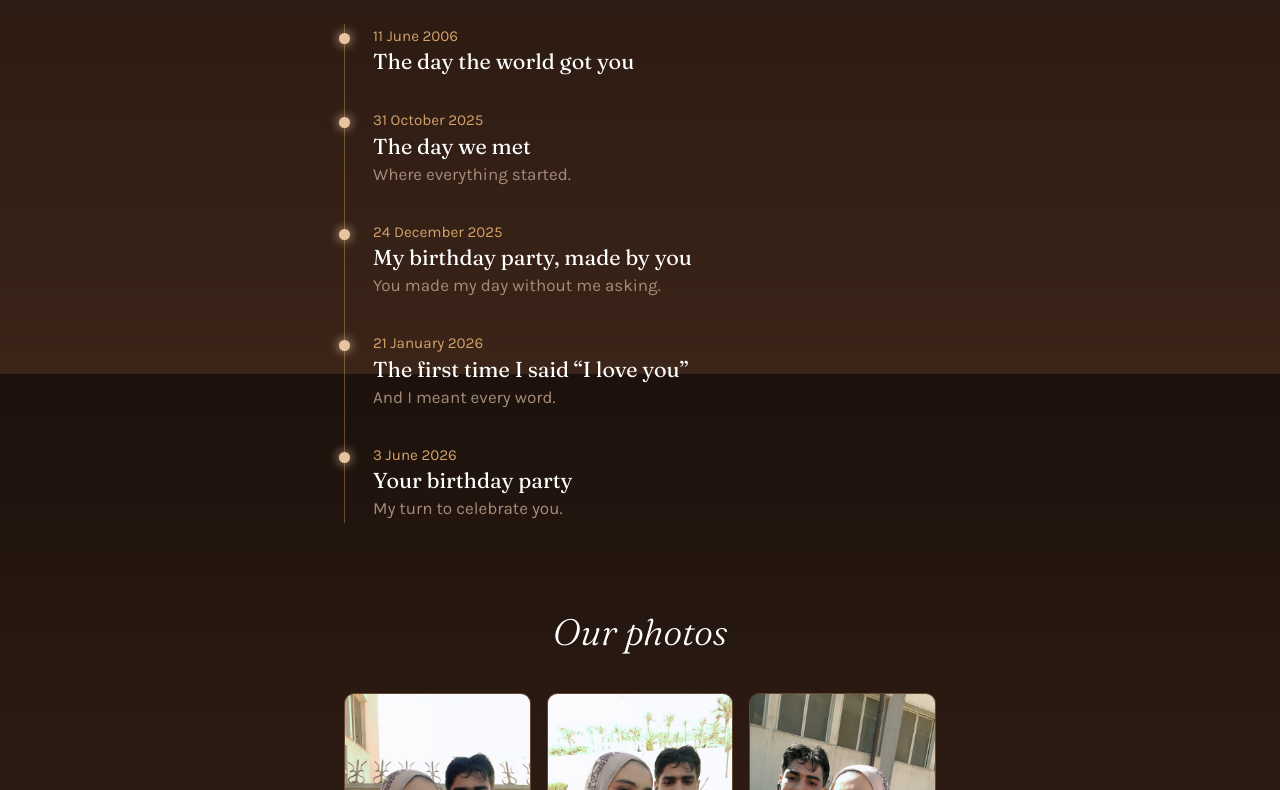
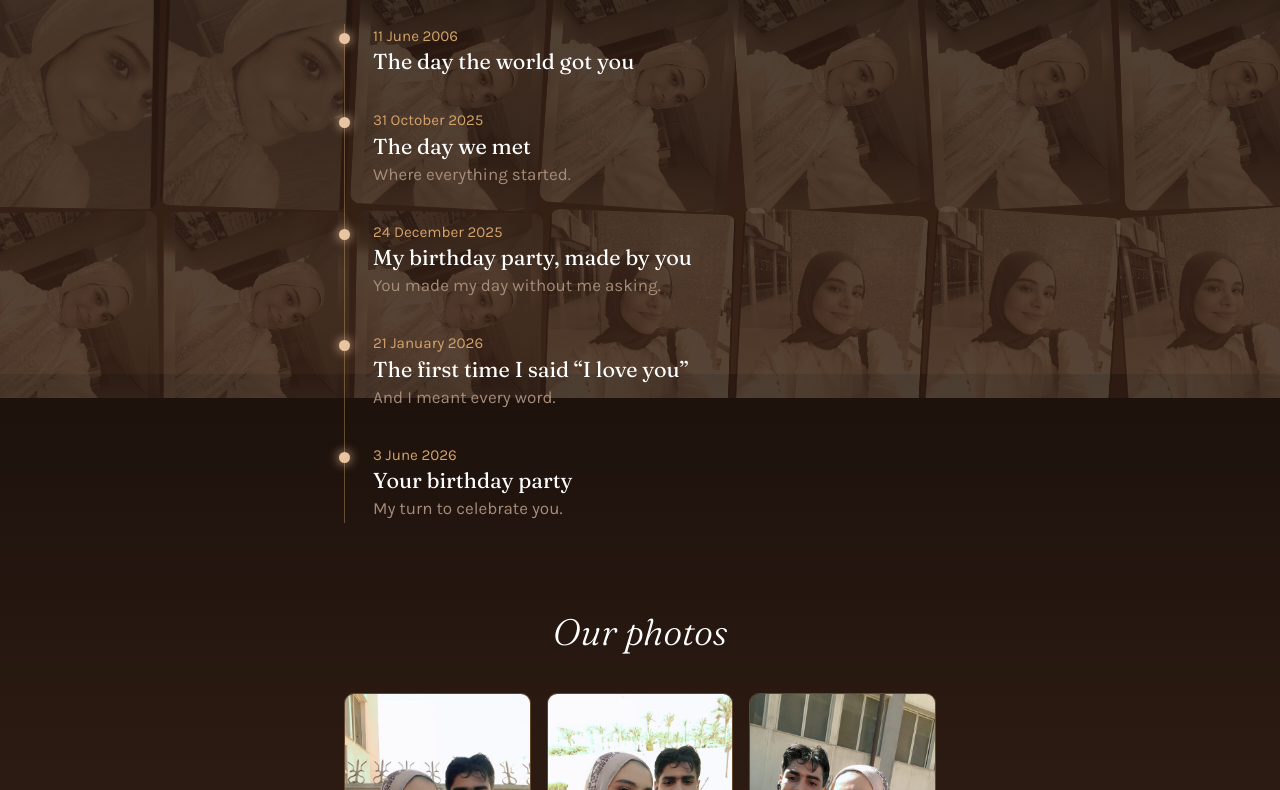
Before and after one commit to hanoon4live/hanoon4live.github.io, a plain HTML site: page us.html in a window 1280 px wide. Shown: the part 426-1216 px from the top of the page. Drawn offline with Linux system fonts and the light colour scheme.

Commit message:
Add files via upload

```diff
--- /dev/null
+++ b/collage.js
@@ -0,0 +1,59 @@
+/* Faded photo collage for every page.
+   Put your collage photos next to the pages, named: bg1.jpeg, bg2.jpeg, bg3.jpeg ...
+   (01 style names also work; jpeg, jpg, png, webp all work; any number). */
+(function () {
+  var PREFIX = 'bg';
+  var EXTS = ['jpeg', 'jpg', 'png', 'webp'];
+
+  var st = document.createElement('style');
+  st.textContent =
+    '#collage{position:fixed;inset:-24px;z-index:-1;overflow:hidden;pointer-events:none;display:grid;' +
+    'grid-template-columns:repeat(auto-fill,minmax(170px,1fr));grid-auto-rows:210px;gap:12px;opacity:0;transition:opacity 2s ease}' +
+    '#collage.on{opacity:1}' +
+    '#collage img{width:100%;height:100%;object-fit:cover;border-radius:10px;opacity:.38;filter:sepia(.8) saturate(.9) brightness(.85)}' +
+    '#collage::after{content:"";position:absolute;inset:0;background:linear-gradient(#1c110c73,#3b24188c)}';
+  document.head.appendChild(st);
+
+  var box = document.createElement('div');
+  box.id = 'collage';
+  box.setAttribute('aria-hidden', 'true');
+  document.body.insertBefore(box, document.body.firstChild);
+
+  var urls = [], built = 0;
+
+  function candidates(i) {
+    var nums = i < 10 ? [String(i), '0' + i] : [String(i)], out = [];
+    nums.forEach(function (n) { EXTS.forEach(function (e) { out.push(PREFIX + n + '.' + e); }); });
+    return out;
+  }
+  function tryList(list, k, ok, fail) {
+    if (k >= list.length) { fail(); return; }
+    var im = new Image();
+    im.onload = function () { ok(im); };
+    im.onerror = function () { tryList(list, k + 1, ok, fail); };
+    im.src = list[k];
+  }
+  function next(i, misses) {
+    if (misses >= 3 || i > 300) { fill(); return; }
+    tryList(candidates(i), 0,
+      function (im) { urls.push(im.src); next(i + 1, 0); },
+      function () { next(i + 1, misses + 1); });
+  }
+
+  function fill() {
+    if (!urls.length) return;
+    var cols = Math.ceil((innerWidth + 48) / 182), rows = Math.ceil((innerHeight + 48) / 222);
+    var want = Math.min(cols * rows, 120);
+    for (; built < want; built++) {
+      var t = new Image();
+      t.alt = '';
+      t.src = urls[(built * 7 + Math.floor(built / cols) * 4) % urls.length];
+      t.style.transform = 'rotate(' + (((built * 37) % 9) - 4) + 'deg) scale(1.04)';
+      box.appendChild(t);
+    }
+    box.classList.add('on');
+  }
+
+  window.addEventListener('resize', fill);
+  next(1, 0);
+})();
--- a/us.html
+++ b/us.html
@@ -60,27 +60,45 @@ li span{color:var(--dim)}
 </main>
 
 <script>
-/* Photos: upload files named 1.jpeg, 2.jpeg ... or 01.jpeg, 02.jpeg ... (up to 12) next to us.html. .jpg also works.
-   Optional captions below, in the same order as the photos. */
-var CAPTIONS = ["", "", "", "", "", "", "", "", "", "", "", ""];
 
-(function(){
-  var grid = document.getElementById('grid'), gal = document.getElementById('gal');
-  for (var i = 1; i <= 12; i++) {
-    (function(i){
-      var f = document.createElement('figure'), im = new Image();
-      im.alt = 'Us, photo ' + i;
-      im.onload = function(){ gal.hidden = false; };
-      var p = (i < 10 ? '0' : '') + i;
-      var names = [i + '.jpeg', p + '.jpeg', i + '.jpg', p + '.jpg'], k = 0;
-      im.onerror = function(){ k++; if (k < names.length) { im.src = names[k]; } else { f.remove(); } };
-      im.src = names[0];
-      f.appendChild(im);
-      if (CAPTIONS[i-1]) { var c = document.createElement('figcaption'); c.textContent = CAPTIONS[i-1]; f.appendChild(c); }
-      grid.appendChild(f);
-    })(i);
+/* Loads photos in order and stops when they run out, so any number works.
+   Name them: PREFIX1.jpeg, PREFIX2.jpeg, PREFIX3.jpeg ... (01, 02 also work; jpeg, jpg, png, webp all work). */
+function loadSeries(prefix, onAdd, onDone) {
+  var EXTS = ['jpeg', 'jpg', 'png', 'webp'], found = 0;
+  function candidates(i) {
+    var nums = i < 10 ? [String(i), '0' + i] : [String(i)], out = [];
+    nums.forEach(function(n){ EXTS.forEach(function(e){ out.push(prefix + n + '.' + e); }); });
+    return out;
   }
-})();
+  function tryList(list, k, ok, fail) {
+    if (k >= list.length) { fail(); return; }
+    var im = new Image();
+    im.onload = function(){ ok(im); };
+    im.onerror = function(){ tryList(list, k + 1, ok, fail); };
+    im.src = list[k];
+  }
+  function next(i, misses) {
+    if (misses >= 3 || i > 300) { onDone(found); return; }
+    tryList(candidates(i), 0,
+      function(im){ found++; onAdd(im, found); next(i + 1, 0); },
+      function(){ next(i + 1, misses + 1); });
+  }
+  next(1, 0);
+}
+
+/* Optional captions, in the same order as the photos. Leave "" for none. */
+var CAPTIONS = [];
+
+var grid = document.getElementById('grid'), gal = document.getElementById('gal');
+loadSeries('', function(im, n){
+  var f = document.createElement('figure');
+  im.alt = 'Us, photo ' + n;
+  f.appendChild(im);
+  if (CAPTIONS[n-1]) { var c = document.createElement('figcaption'); c.textContent = CAPTIONS[n-1]; f.appendChild(c); }
+  grid.appendChild(f);
+  gal.hidden = false;
+}, function(){});
 </script>
+<script src="collage.js" defer></script>
 </body>
 </html>
```
Also changed, not shown: index.html (+4 -3 lines), messages.html (+1 -0 lines), bg1.jpg (added), bg2.png (added), bg3.jpg (added), bg4.png (added), bg5.jpeg (added), bg6.jpeg (added), bg7.jpeg (added).
